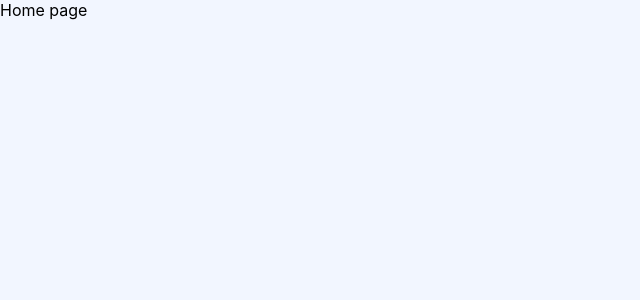
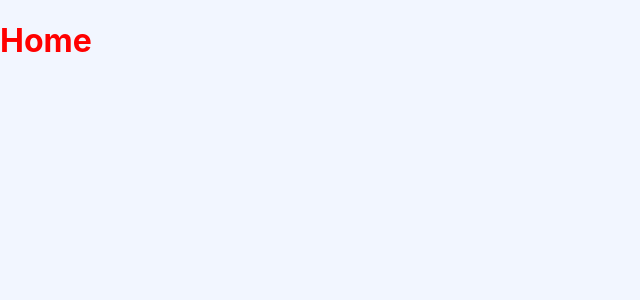
Before and after one commit to adarshbalu/turf-split, a React (Create React App) app: page / in a window 1280 px wide. Shown: the top 300 px of the page, without its empty margins (0-640 px from the left). Built offline with nearby package versions, Linux system fonts and the light colour scheme.

Commit message:
Add base home component

```diff
--- a/src/App.tsx
+++ b/src/App.tsx
@@ -1,13 +1,16 @@
 import React from 'react';
 import LoginBox from './components/login/login';
 import { BrowserRouter as Router, Route, Switch } from 'react-router-dom'
+import Home from './components/home/home';
 
 function App() {
   return (
     <Router>
       <Switch>
 
-        <Route exact path="/"><div>Home page</div></Route>
+        <Route exact path="/">
+          <Home />
+        </Route>
         <Route path="/login">
           <LoginBox />
         </Route>
--- /dev/null
+++ b/src/components/home/home.css
@@ -0,0 +1,3 @@
+h1 {
+    color: red;
+}
--- /dev/null
+++ b/src/components/home/home.tsx
@@ -0,0 +1,17 @@
+
+import React, { FunctionComponent } from "react";
+import './home.css';
+import '../../index.css';
+
+interface HomeProps {
+
+}
+
+const Home: FunctionComponent<HomeProps> = () => {
+    return (
+        <><h1>Home</h1>
+        </>
+    );
+}
+
+export default Home;
```
